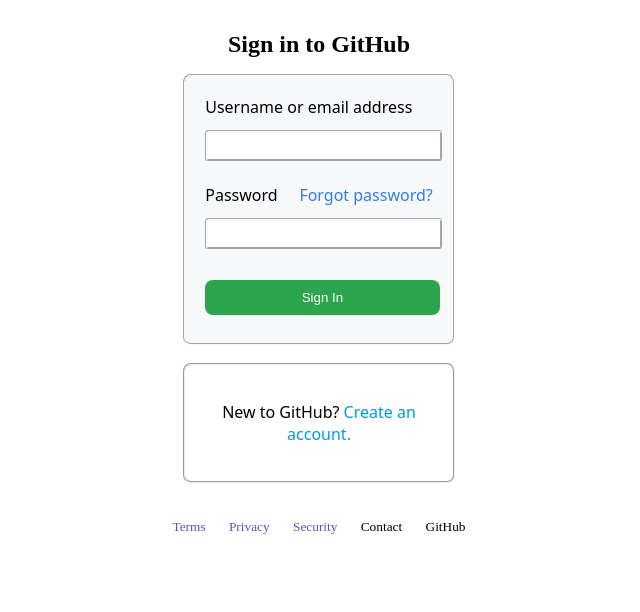
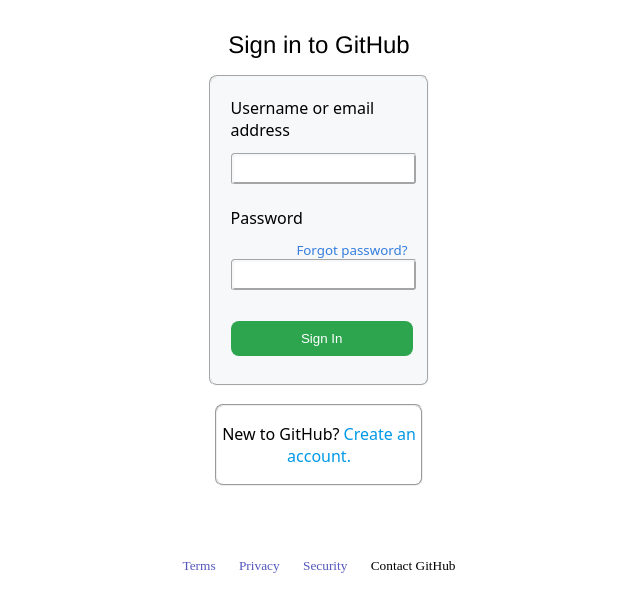
Before and after one commit to hcimen/GitHub-SignIn-Page, a plain HTML site: page index.html in a window 1280 px wide. Shown: the part 72-684 px from the top of the page, without its empty margins (321-961 px from the left). Drawn offline with Linux system fonts and the light colour scheme.

Commit message:
Add files via upload
Last version 11/17/2022

```diff
--- a/index.html
+++ b/index.html
@@ -15,9 +15,10 @@ img {
 }
 
 h1 {
-  font-family: system-ui, -apple-system, BlinkMacSystemFont, 'Segoe UI', Roboto, Oxygen, Ubuntu, Cantarell, 'Open Sans', 'Helvetica Neue', sans-serif
+  font-family: "Helvetica" ;
   text-align:center;
   font-size:24px;
+  font-weight: 100;
 }
 
 .divregular {
@@ -28,7 +29,7 @@ h1 {
   border-color: #f6f8fa;
   border-style:groove;
   border-radius: 8px;
-  width:18%;
+  width:14%;
   background-color:#f6f8fa;
   font-family: system-ui, -apple-system, BlinkMacSystemFont, 'Segoe UI', Roboto, Oxygen, Ubuntu, Cantarell, 'Open Sans', 'Helvetica Neue', sans-serif;
   }
@@ -38,6 +39,8 @@ h1 {
   background-color:white;
   border:2px;
   border-style:groove;
+  padding: 1px !important;
+  width:16%;
 }
 
 button {
@@ -92,10 +95,10 @@ a.forgot1 {
   tabindex="10";
   color:#347dde;
   text-decoration: none;
+  font-size: smaller;
 }
 
 .bottomlinks {
-  word-spacing: 20px;
   text-align:center;
   font-size: smaller;
 }
@@ -131,11 +134,11 @@ label {
 <p> New to GitHub? <a style=color:#0099e6 href=https://github.com/signup?source=login> Create an account. </a>
 </div>
 <br><br>
-
+<br><br>
 <div class="bottomlinks">
-<a href=https://docs.github.com/en/site-policy/github-terms/github-terms-of-service> Terms </a>
-<a href=https://docs.github.com/en/site-policy/privacy-policies/github-privacy-statement> Privacy </a>
-<a href=https://github.com/security> Security </a>
+<a href=https://docs.github.com/en/site-policy/github-terms/github-terms-of-service> Terms </a> &nbsp;&nbsp;&nbsp; &nbsp
+<a href=https://docs.github.com/en/site-policy/privacy-policies/github-privacy-statement> Privacy </a> &nbsp;&nbsp;&nbsp; &nbsp
+<a href=https://github.com/security> Security </a> &nbsp;&nbsp;&nbsp; &nbsp
 <a class="lastlink" href=https://support.github.com/?tags=dotcom-direct> Contact GitHub </a>
 </div>
 </body>
```
